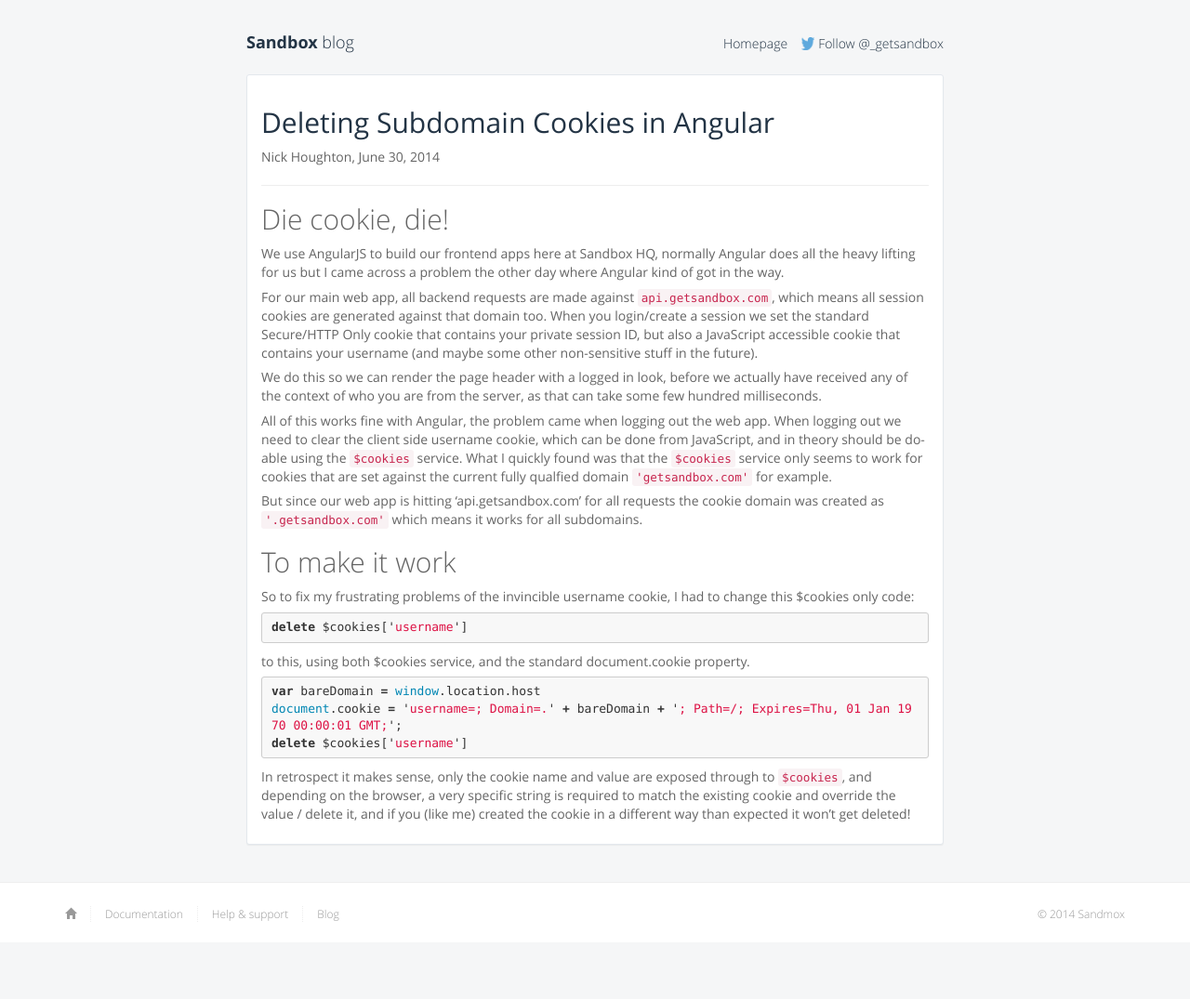
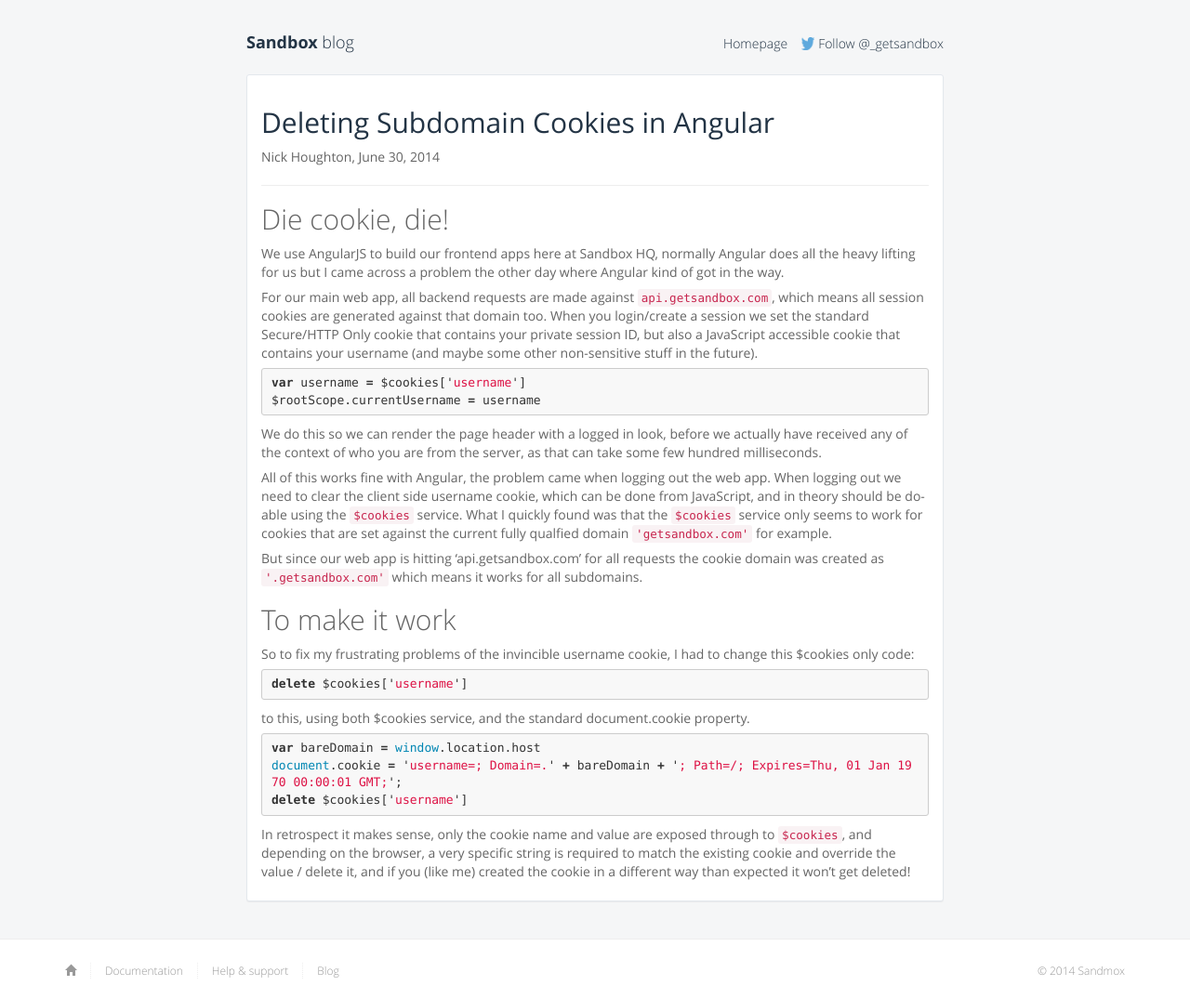
Before and after one commit to getsandbox/getsandbox.github.io, a Jekyll site: the page built from _posts/2014-06-23-deleting-subdomain-cookies-in-angular.md, in a window 1280 px wide. Shown: the whole page at 93% size. Built offline with Jekyll 4.4.1, drawn with Linux system fonts in a browser that asks for light colours; before the commit the page ends 1014 px from its top, so only the background shows below that.

Commit message:
Angular cookies post

```diff
--- a/_posts/2014-06-23-deleting-subdomain-cookies-in-angular.md
+++ b/_posts/2014-06-23-deleting-subdomain-cookies-in-angular.md
@@ -12,6 +12,13 @@
 We use AngularJS to build our frontend apps here at Sandbox HQ, normally Angular does all the heavy lifting for us but I came across a problem the other day where Angular kind of got in the way.
 
 For our main web app, all backend requests are made against `api.getsandbox.com`, which means all session cookies are generated against that domain too. When you login/create a session we set the standard Secure/HTTP Only cookie that contains your private session ID, but also a JavaScript accessible cookie that contains your username (and maybe some other non-sensitive stuff in the future).
+
+{% highlight javascript %}
+
+var username = $cookies['username']
+$rootScope.currentUsername = username
+
+{% endhighlight %}
 
 We do this so we can render the page header with a logged in look, before we actually have received any of the context of who you are from the server, as that can take some few hundred milliseconds.
 
```
